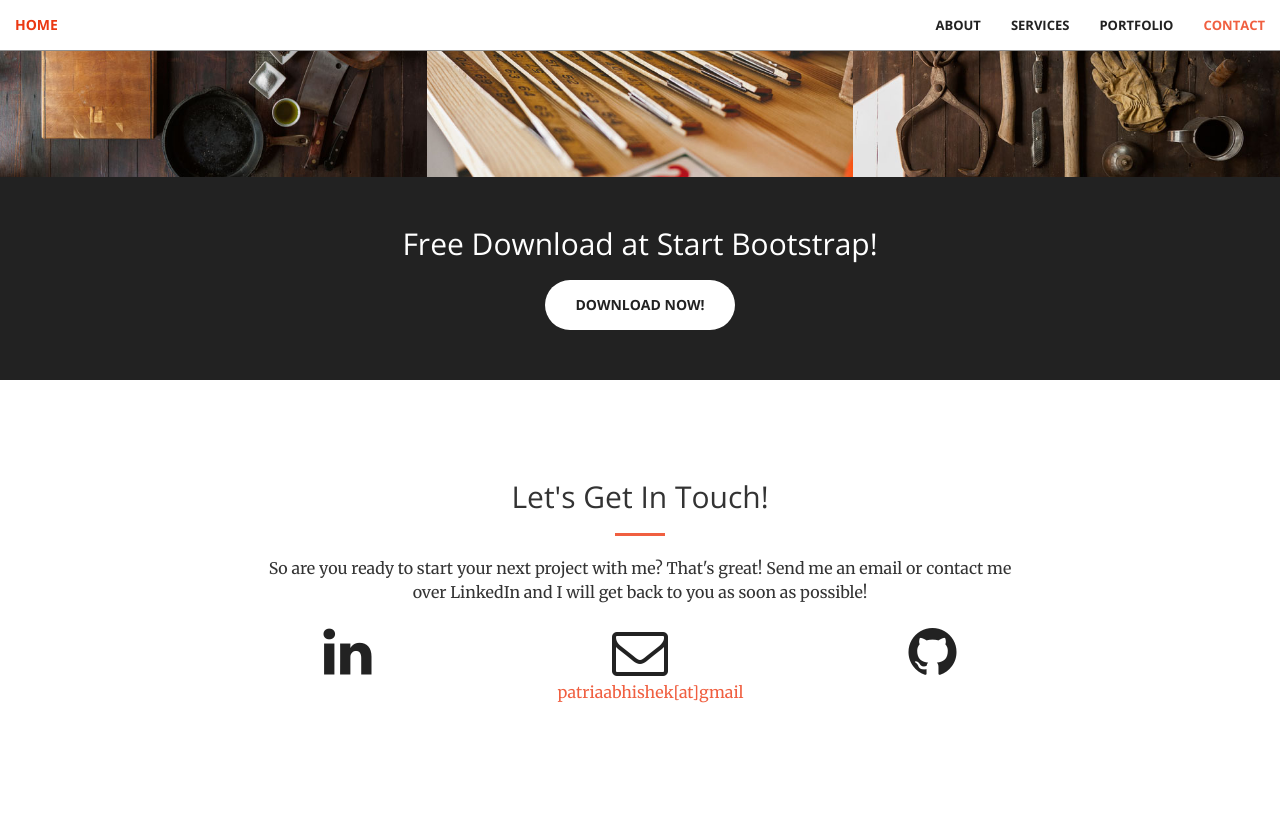
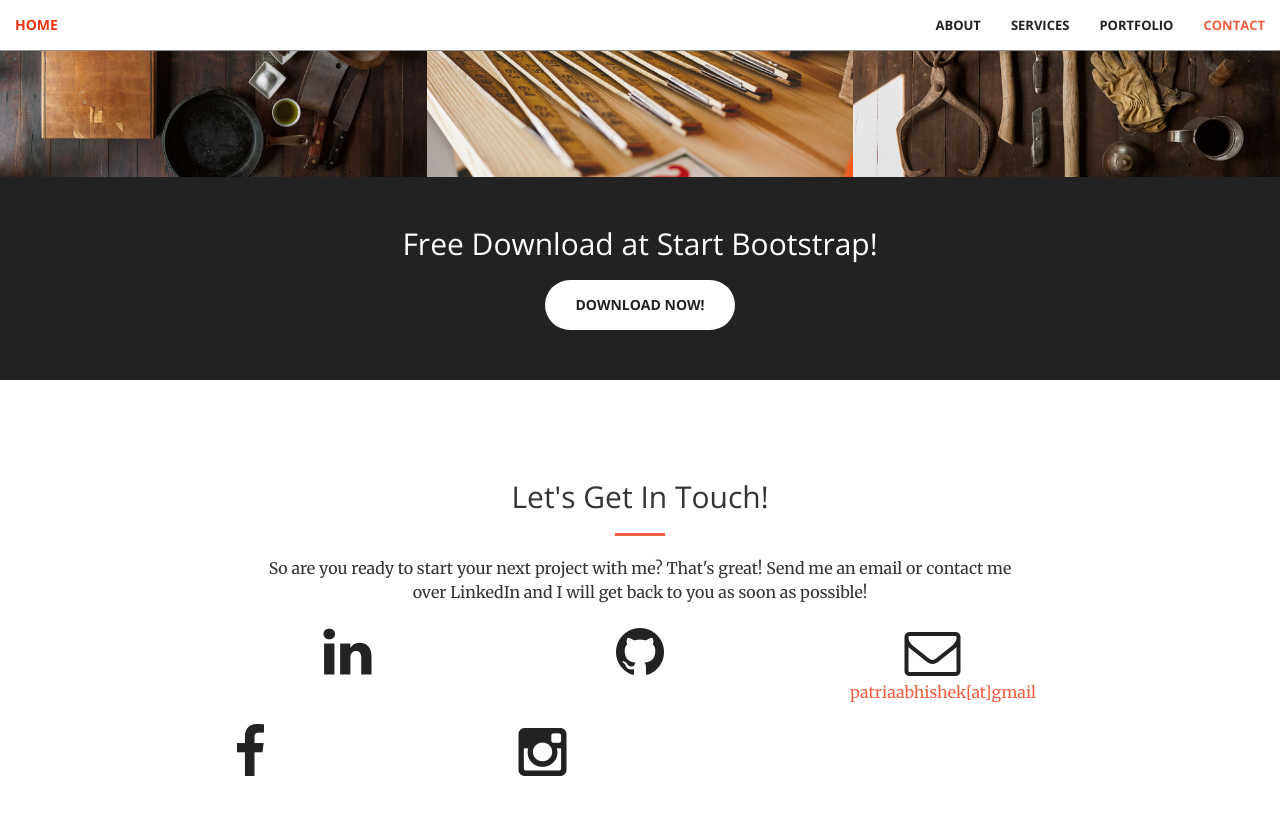
Before and after one commit to patriaabhishek/patriaabhishek.github.io, a Jekyll site: the page built from index.html, in a window 1280 px wide and 900 px high, scrolled down 2057 px. Shown: the top 815 px of the window. Built offline with Jekyll 4.4.1, drawn with Linux system fonts in a browser that asks for light colours.

Commit message:
Add social media icons

```diff
--- a/_config.yml
+++ b/_config.yml
@@ -7,6 +7,8 @@ url: "" # the base hostname & protocol for your site
 
 github_username:
 linkedin_username:
+instagram_username:
+facebook_username:
 
 # Build settings
 markdown: kramdown
--- a/_includes/contact.html
+++ b/_includes/contact.html
@@ -12,18 +12,31 @@
                 <p>{{ site.linkedin_username }}</p>
             </a>
         </div>
-        <div class="col-lg-2 col-lg-offset-1 text-center">
-            <a href="mailto:{{ patriaabhishek@gmail.com }}">
-            <i class="fa fa-envelope-o fa-3x wow bounceIn" data-wow-delay=".1s"></i>
-                <p>{{ site.email }}</p>
-            </a>
-        </div>
-        <div class="col-lg-2 col-lg-offset-1 text-center">
+		<div class="col-lg-2 col-lg-offset-1 text-center">
             <a href="https://github.com/patriaabhishek{{ site.github_username }}">
             <i class="fa fa-github fa-3x wow bounceIn" data-wow-delay=".1s"></i>
                 <p>{{ site.github_username }}</p>
             </a>
         </div>
+        <div class="col-lg-2 col-lg-offset-1 text-center">
+            <a href="mailto:patriaabhishek@gmail.com">
+            <i class="fa fa-envelope-o fa-3x wow bounceIn" data-wow-delay=".1s"></i>
+                <p>{{ site.email }}</p>
+            </a>
+        </div>
+		<div class="col-lg-2 col-lg-offset-1 text-center">
+            <a href="https://facebook.com/abhishek.patria{{ site.facebook_username }}">
+            <i class="fa fa-facebook fa-3x wow bounceIn" data-wow-delay=".1s"></i>
+                <p>{{ site.facebook_username }}</p>
+            </a>
+        </div>
+		<div class="col-lg-2 col-lg-offset-1 text-center">
+            <a href="https://www.instagram.com/abhishekpatria/{{ site.instagram_username }}">
+            <i class="fa fa-instagram fa-3x wow bounceIn" data-wow-delay=".1s"></i>
+                <p>{{ site.instagram_username }}</p>
+            </a>
+        </div>
+
 
     </div>
 </section>
```
